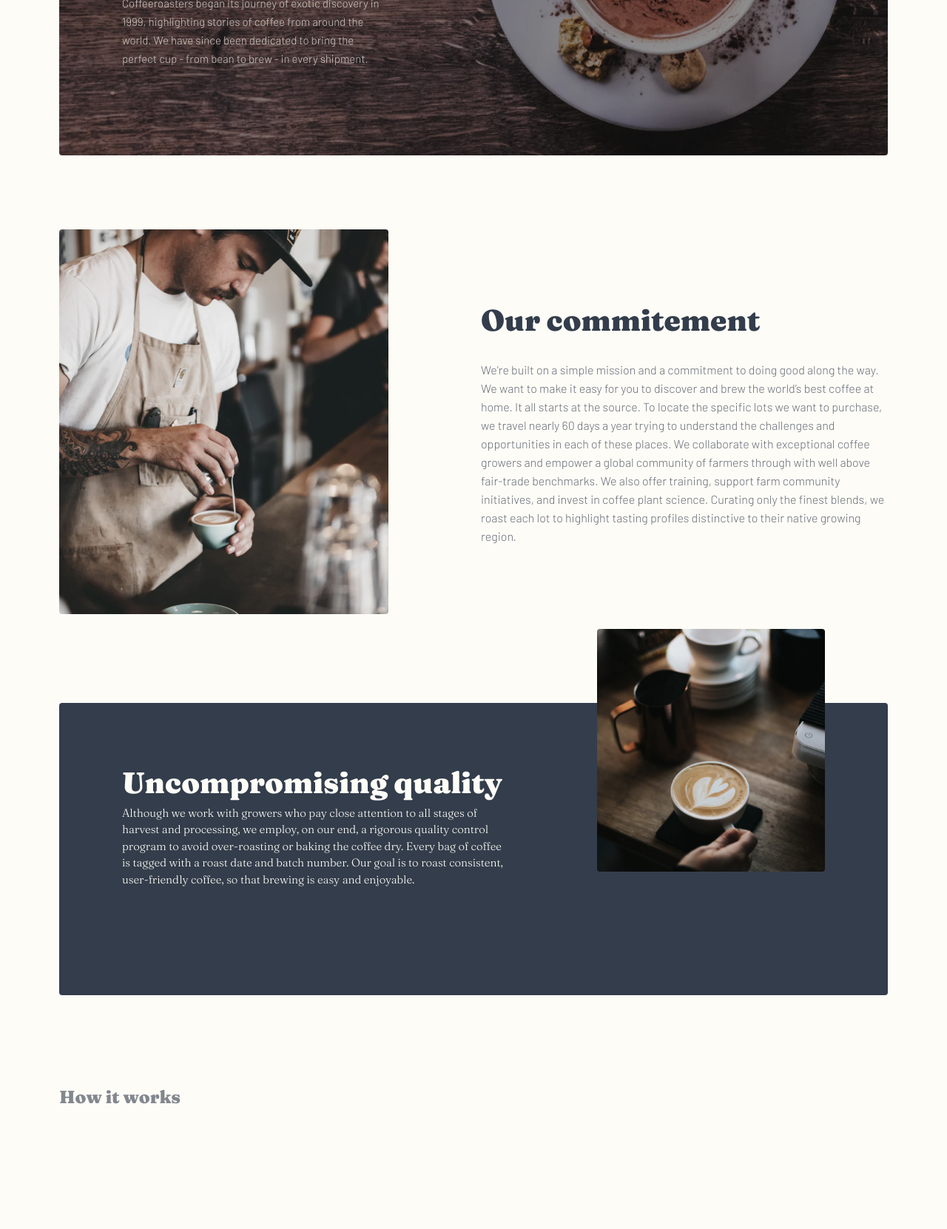
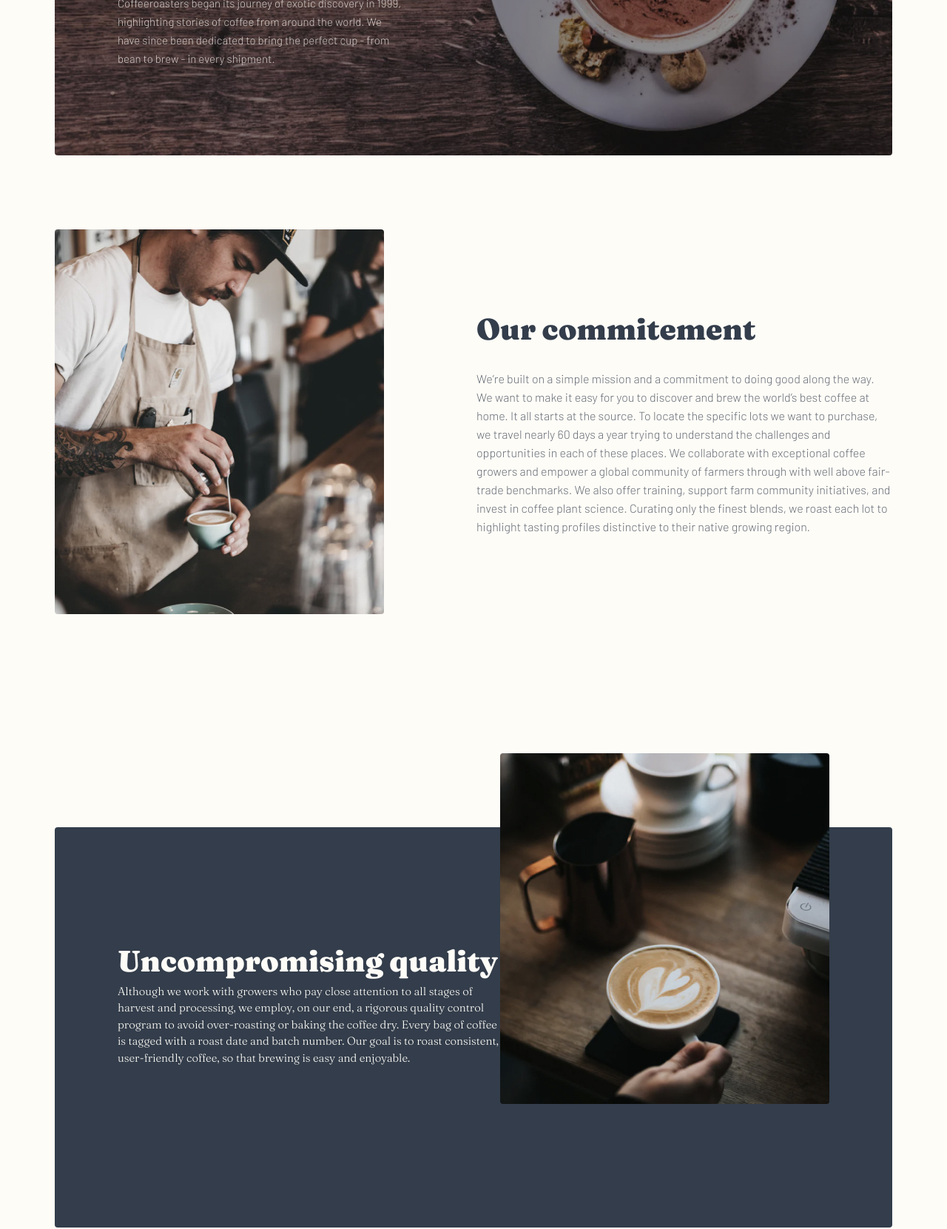
Before and after one commit to Bensalemhamza/coffe, a plain HTML site: page about.html in a window 1280 px wide. Shown: the part 303-1964 px from the top of the page at 74% size. Drawn offline with nearby package versions, Linux system fonts and the light colour scheme.

Commit message:
modifier in index.html and about.html

```diff
--- a/about.html
+++ b/about.html
@@ -50,7 +50,7 @@
                 </nav>
                 <div class="text-center md:text-start bg-[url('Bitmap')] bg-no-repeat bg-center bg-cover rounded py-[100px] md:py-[104px] lg:py-[118px] md:px-[58px] lg:px-[85px]  md:align-center space-y-[40px] lg:space-y-[2px]" style="background-image: url(./images/Bitmap1.jpg);">
                     <h2 class="font-Fraunces text-LightCream text-[28px] md:text-[32px] lg:text-[40px] font-black md:w-[329px] lg:w-[493px]" >About us</h1>
-                    <p class="font-Barlow text-LightCream text-[15px] font-light opacity-75 leading-[25px] mt-[24px]  lg:mb-[56px] md:mr-[150px] lg:mr-[600px]">
+                    <p class="font-Barlow text-LightCream text-[15px] font-light opacity-75 leading-[25px] mt-[24px]  lg:mb-[56px] md:mr-[150px] md:mr-[60%]">
                         Coffeeroasters began its journey of exotic discovery in 1999, highlighting stories of coffee from around the world. We have since been dedicated to bring the perfect cup - from bean to brew - in every shipment.
                     </p>
                 </div>
@@ -76,12 +76,12 @@
                     </div>
                 </section>
 
-                <section class="">
-                    <div class="relative pb-[67px] lg:flex lg:items-center lg:px-[85px] continer bg-DarkGreyBlue rounded text-center px-[24px]  lg:space-y-0 lg:gap-[125px]">
-                        <div class=" absolute bottom-[100px] flex align-center justify-center lg:justify-start lg:order-last relative "><img class=" rounded" src="./images/unc.jpg" alt=""></div>
+                <section class="pt-[120px] md:pt-[144px] lg:pt-[168px]">
+                    <div class="relative pb-[67px] lg:flex lg:items-center lg:justify-between lg:px-[85px] continer bg-DarkGreyBlue rounded text-center px-[24px]  lg:space-y-0">
+                        <div class=" absolute bottom-[100px] flex align-center justify-center lg:justify-start lg:order-last relative lg:w-[445px] lg:h-[474px]"><img class=" rounded " src="./images/unc.jpg" alt=""></div>
                         <div class="text-center lg:text-start">
                             <h3 class="font-Fraunces text-LightCream  text-[28px] md:text-[32px] lg:text-[40px] font-black ">Uncompromising quality</h3>
-                            <p class="font-Fraunces text-LightCream text-[15px] font-light md:w-[540px] lg:w-[517px]">Although we work with growers who pay close attention to all stages of harvest and processing, we employ, on our end, a rigorous quality control program to avoid over-roasting or baking the coffee dry. Every bag of coffee is tagged with a roast date and batch number. Our goal is to roast consistent, user-friendly coffee, so that brewing is easy and enjoyable.</p>
+                            <p class="font-Fraunces text-LightCream text-[15px] md:px-[100px] lg:px-0 font-light  lg:w-[517px]">Although we work with growers who pay close attention to all stages of harvest and processing, we employ, on our end, a rigorous quality control program to avoid over-roasting or baking the coffee dry. Every bag of coffee is tagged with a roast date and batch number. Our goal is to roast consistent, user-friendly coffee, so that brewing is easy and enjoyable.</p>
                         </div>
                     </div>
                 </section>
```
Also changed, not shown: index.html (+1 -1 lines).
